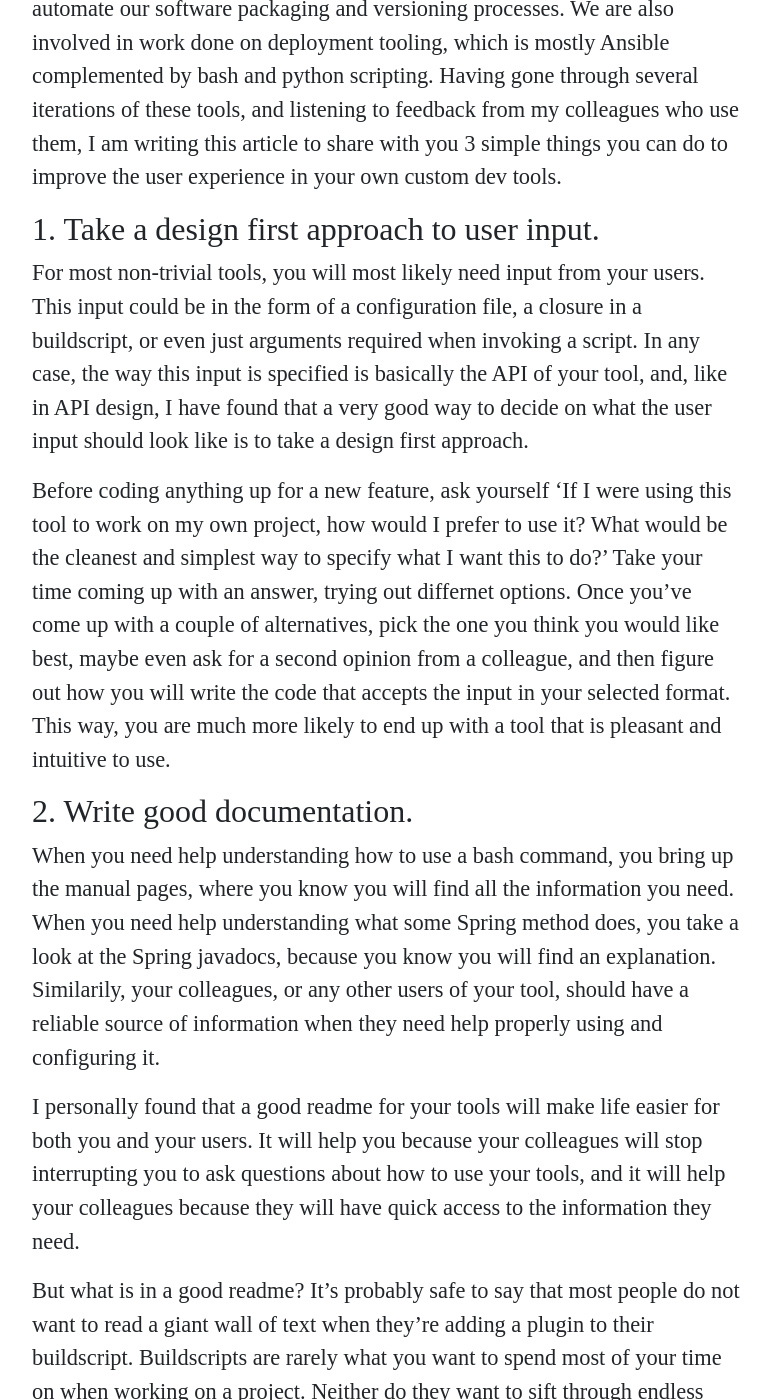
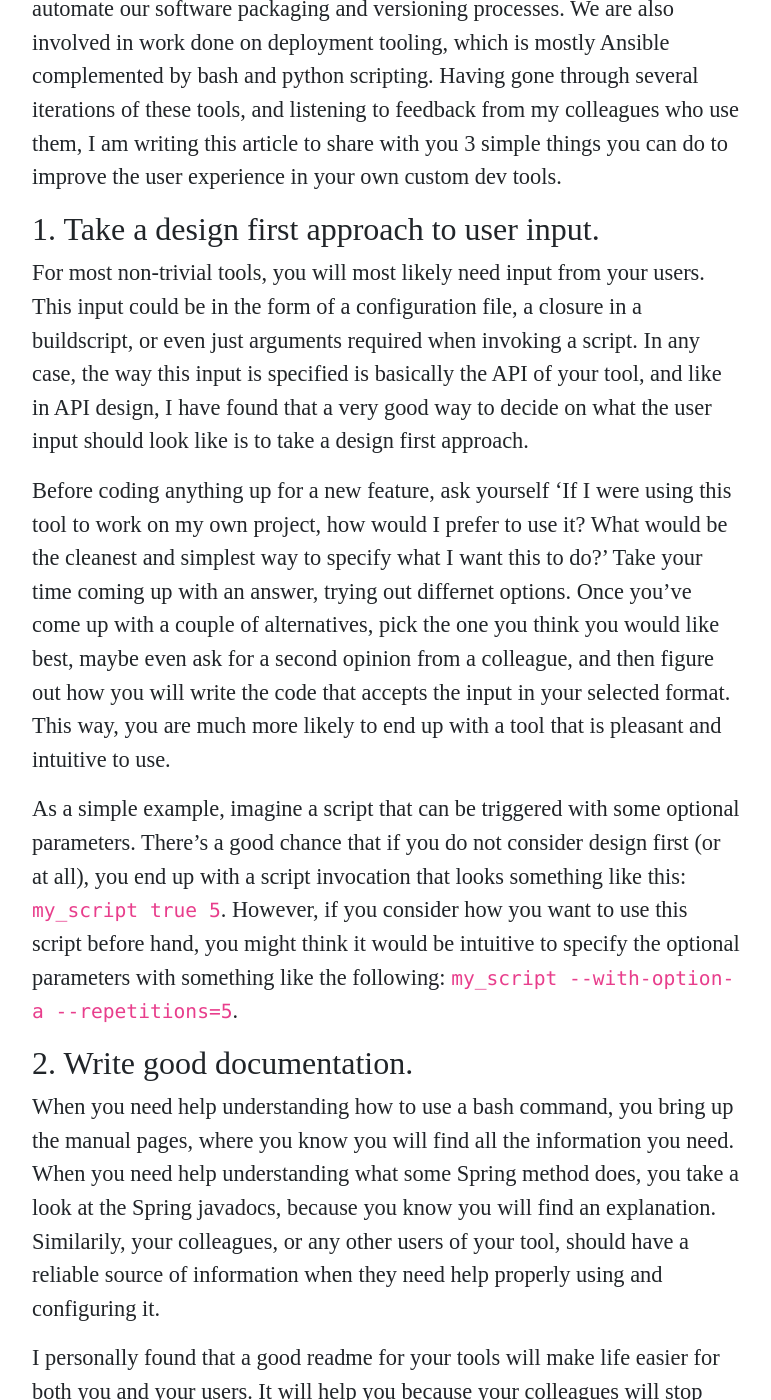
Before and after one commit to purpledevcat/purpledevcat.github.io, a Jekyll site: the page built from _posts/2018-3-31-improving-user-experience-in-dev-tools.md, in a window 1280 px wide and 1400 px high, scrolled down 757 px. Shown: the whole window, without its empty margins (253-1024 px from the left). Built offline with Jekyll 4.4.1, drawn with Linux system fonts in a browser that asks for light colours; nearby versions of some CDN libraries; comment, search, counter and statistics services are not loaded; some of the changed text lies outside the part shown.

Commit message:
Adding conclusion and example

```diff
--- a/_posts/2018-3-31-improving-user-experience-in-dev-tools.md
+++ b/_posts/2018-3-31-improving-user-experience-in-dev-tools.md
@@ -9,9 +9,11 @@ Whether you are writing an internal tool for your colleagues at work, or writing
 Over the past few months, I've been doing a lot of work on dev tooling. My team at work currently produces and maintains a set of Gradle plugins that automate our software packaging and versioning processes. We are also involved in work done on deployment tooling, which is mostly Ansible complemented by bash and python scripting. Having gone through several iterations of these tools, and listening to feedback from my colleagues who use them, I am writing this article to share with you 3 simple things you can do to improve the user experience in your own custom dev tools.
 
 ## 1. Take a design first approach to user input.
-For most non-trivial tools, you will most likely need input from your users. This input could be in the form of a configuration file, a closure in a buildscript, or even just arguments required when invoking a script. In any case, the way this input is specified is basically the API of your tool, and, like in API design, I have found that a very good way to decide on what the user input should look like is to take a design first approach.
+For most non-trivial tools, you will most likely need input from your users. This input could be in the form of a configuration file, a closure in a buildscript, or even just arguments required when invoking a script. In any case, the way this input is specified is basically the API of your tool, and like in API design, I have found that a very good way to decide on what the user input should look like is to take a design first approach.
 
 Before coding anything up for a new feature, ask yourself 'If I were using this tool to work on my own project, how would I prefer to use it? What would be the cleanest and simplest way to specify what I want this to do?' Take your time coming up with an answer, trying out differnet options. Once you've come up with a couple of alternatives, pick the one you think you would like best, maybe even ask for a second opinion from a colleague, and then figure out how you will write the code that accepts the input in your selected format. This way, you are much more likely to end up with a tool that is pleasant and intuitive to use.
+
+As a simple example, imagine a script that can be triggered with some optional parameters. There's a good chance that if you do not consider design first (or at all), you end up with a script invocation that looks something like this: `my_script true 5`. However, if you consider how you want to use this script before hand, you might think it would be intuitive to specify the optional parameters with something like the following: `my_script --with-option-a --repetitions=5`.
 
 ## 2. Write good documentation.
 When you need help understanding how to use a bash command, you bring up the manual pages, where you know you will find all the information you need. When you need help understanding what some Spring method does, you take a look at the Spring javadocs, because you know you will find an explanation. Similarily, your colleagues, or any other users of your tool, should have a reliable source of information when they need help properly using and configuring it.
@@ -24,3 +26,8 @@ But what is in a good readme? It's probably safe to say that most people do not
 Your dev tools should handle errors as gracefully as possible, giving the user helpful information about what went wrong. Remember that dev tools are there to enable users to be more productive. If you are writing a Gradle plugin, for instance, your users are developers trying to setup their buildscript. If something goes wrong in their build, they are going to need to know what happened so they can fix it. In particular, try to identify errors that can happen because of misconfiguation, or in relation to some other user input, and make sure you are printing out a helpful error message explaining what needs to be corrected in order for the tool to work. You don't want your colleagues to have to try to figure out what went wrong by going through a stacktrace of your code, or worse, come disrupt whatever you're currently working on to ask how to fix their broken builds. That's not going to help anyone's productivity.
 
 Apart from error messages, your tools might also output some logs indicating what work is being done. It will be helpful to your users if you are logging only relevant information at the right level, so that you do not clutter logs. For Gradle plugins, for instance, logs at the `info` level should include any information you think would be useful in a standard successful build run. These tend to act as a progress indicator for your tasks. Logs that give deeper insight into the specifics of what the plugin is doing should be marked as `debug`.
+
+## Conclusion
+A good user experience is as imprtant in your dev tools as it is for your typical client facing applications. In fact, as a developer of dev tools, it helps to consider your colleagues, and any other user of your tool, as your client. This way, you can deliberately start considering the experience they have when using your tool, and what you can do to maximise their efficiency and happiness while using it.
+
+A good dev tool gets the job done. A great dev tool gets the job done while causing no headaches, being intuitive to use, and providing enough information to keep the user as productive as possible.
```
